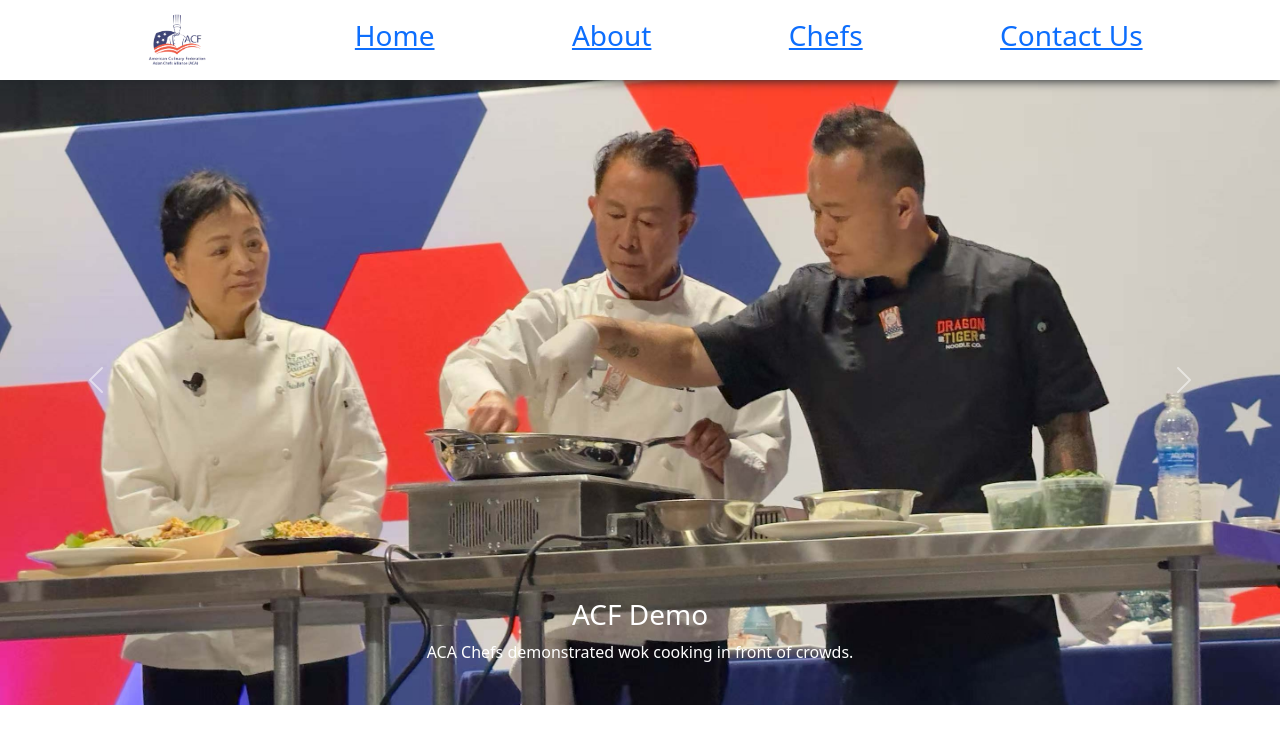
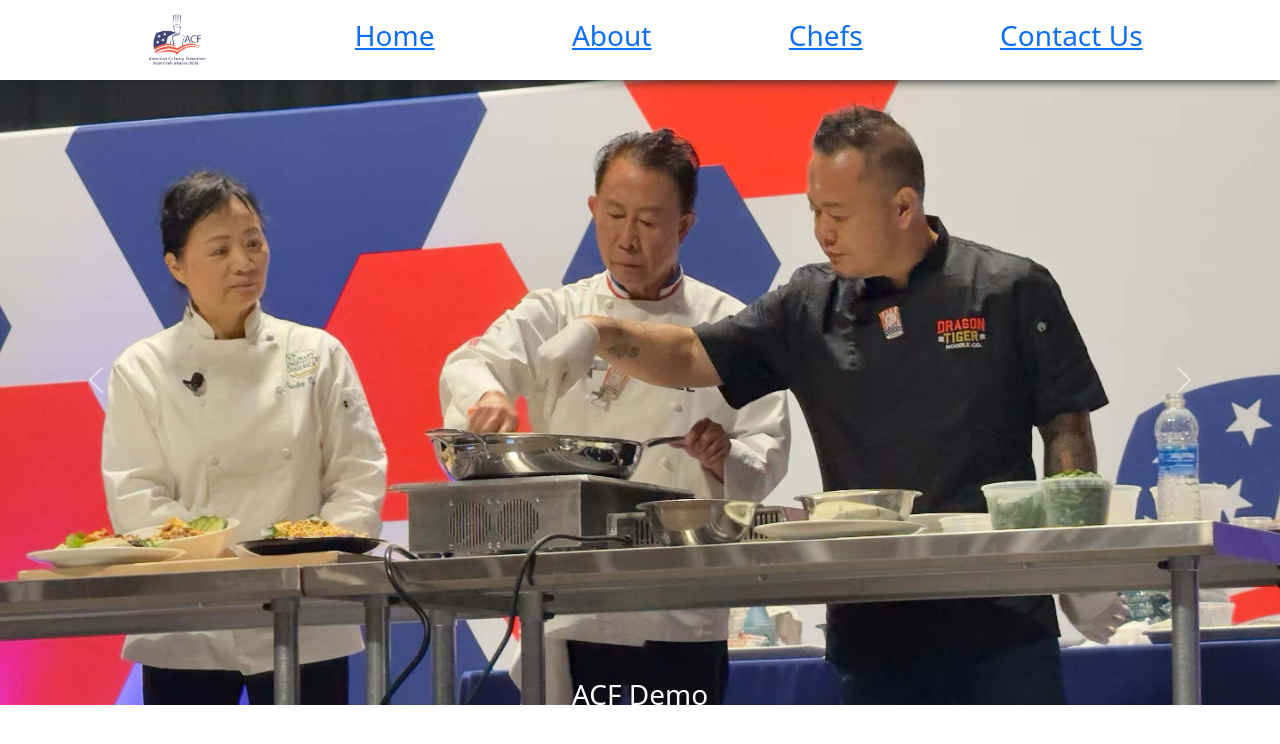
Before and after one commit to Jeffery-ChangZe-Yu/acawebsitesample, a React (Create React App) app in the folder aca-website-sample/: page / in a window 1280 px wide. Shown: the top 744 px of the page. Built offline with nearby package versions, Linux system fonts and the light colour scheme.

Commit message:
Working Homepage Carousel for now

```diff
--- a/aca-website-sample/src/App.css
+++ b/aca-website-sample/src/App.css
@@ -128,7 +128,7 @@
 }
 
 .carousel .carousel-item {
-  height: 80vh;
+  height: 90vh;
 }
 .carousel-img {
   object-fit: contain;
--- a/aca-website-sample/src/components/Home/Home.tsx
+++ b/aca-website-sample/src/components/Home/Home.tsx
@@ -2,6 +2,7 @@ import React from 'react';
 import { Carousel } from 'react-bootstrap';
 import acaGroupPhoto from '../../media/aca-chef-group-photo.jpg';
 import acaDemo from '../../media/aca-demo.jpg';
+import acaStage from '../../media/aca-splash-image.png';
 
 
 const carouselSlideContent = [
@@ -14,7 +15,7 @@ const carouselSlideContent = [
     },
     text: {
       header: "ACA at ACF",
-      body: "The ACA attended the 2025 ACF National Convetion in Las Vegas."
+      body: "The ACA attended the 2025 ACF National Convetion in Las Vegas"
     }
   },
     {
@@ -26,7 +27,19 @@ const carouselSlideContent = [
     },
     text: {
       header: "ACF Demo",
-      body: "ACA Chefs demonstrated wok cooking in front of crowds."
+      body: "ACA Chefs demonstrated wok cooking in front of crowds"
+    }
+  },
+  {
+    id: "chef-stage",
+    interval: 4000,
+    image: {
+      url: acaStage,
+      caption: "ACA Chefs stand on stage"
+    },
+    text: {
+      header: "ACA Debuts at ACF",
+      body: "ACA Chefs pose on stage"
     }
   },
 ]
```
